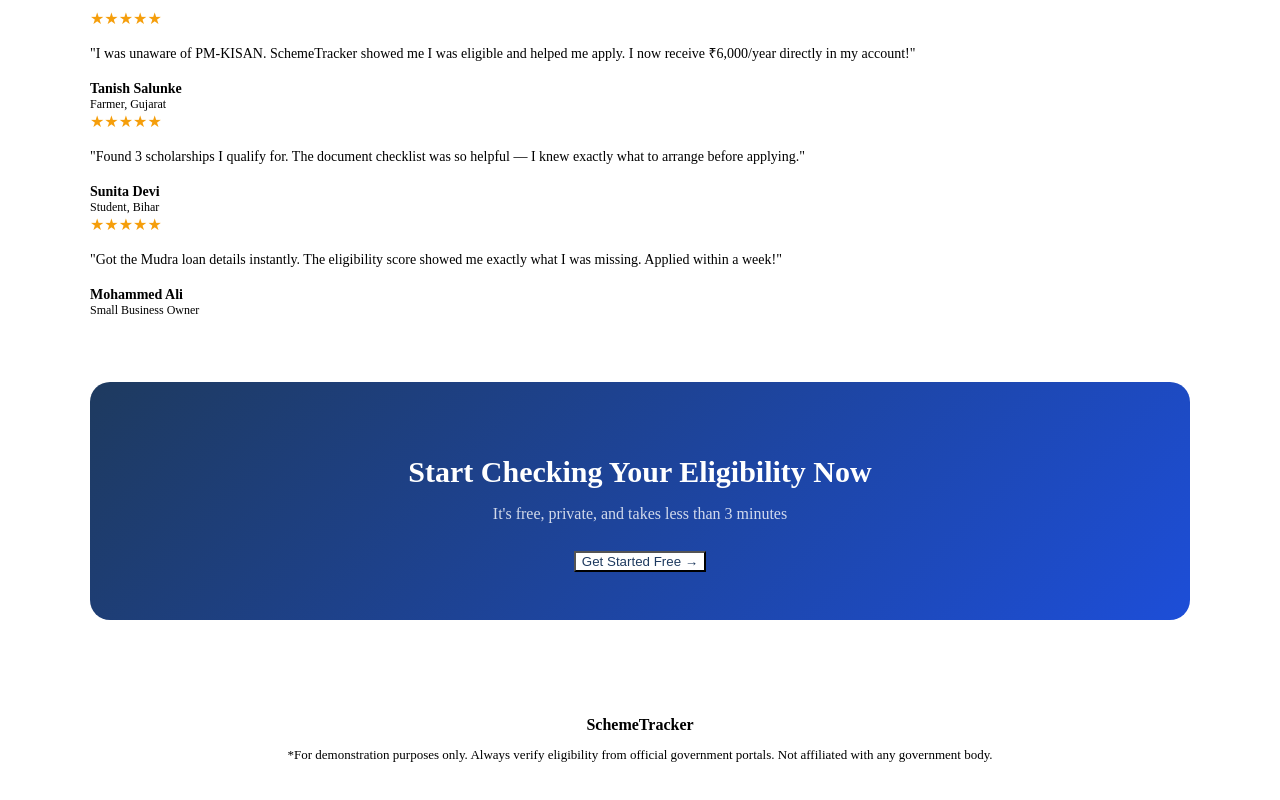
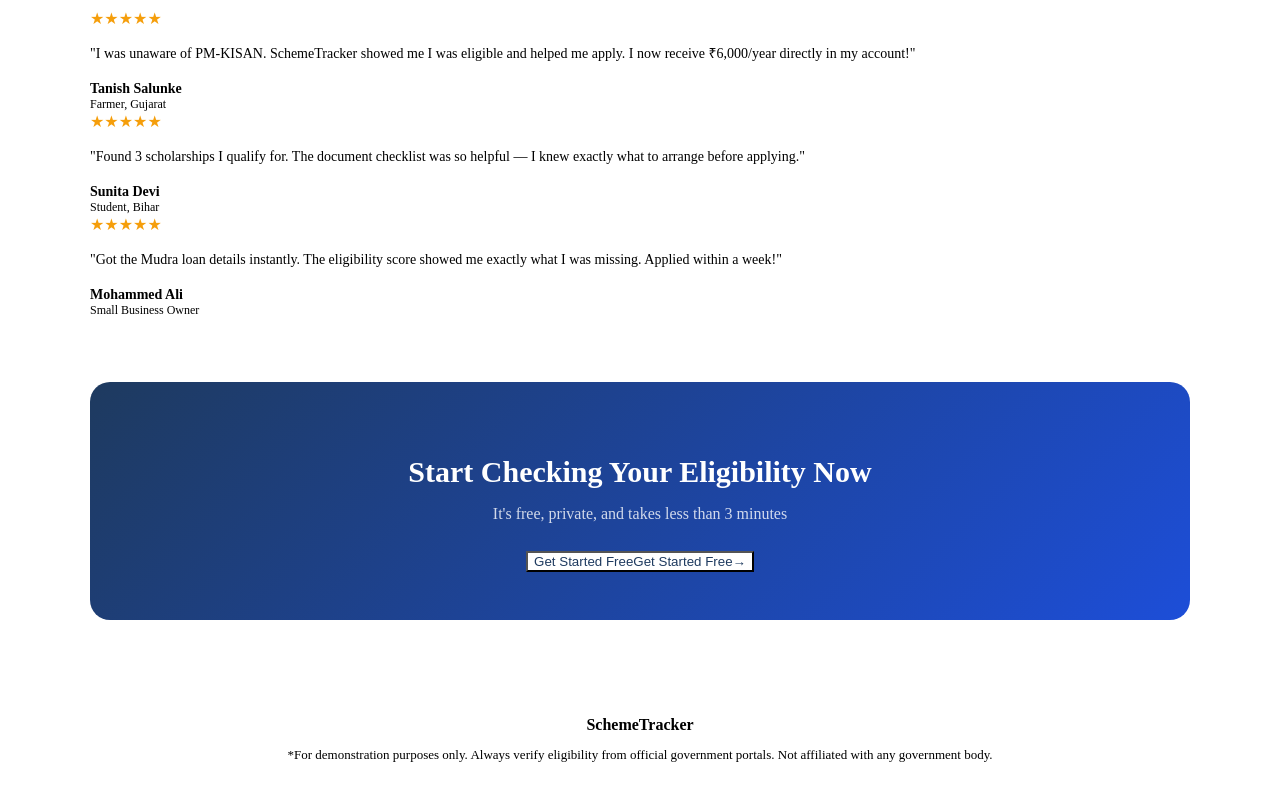
Before and after one commit to Angad-Chede/Scheme-Tracker, a React (Vite) app: page / in a window 1280 px wide. Shown: the part 1711-2511 px from the top of the page. Built offline with nearby package versions, Linux system fonts and the light colour scheme; the HTML template or start-up script is replaced by a standard one.

Commit message:
Updation in Home page

```diff
--- a/src/pages/Home.jsx
+++ b/src/pages/Home.jsx
@@ -87,7 +87,14 @@ export default function Home({ navigate, setFilter }) {
         <div className="cta-banner">
           <h2 className="cta-title">Start Checking Your Eligibility Now</h2>
           <p className="cta-subtitle">It's free, private, and takes less than 3 minutes</p>
-          <button className="btn btn-lg cta-btn" onClick={() => navigate('checker')}>Get Started Free →</button>
+          <button className="btn btn-lg cta-btn" onClick={() => navigate('checker')}>
+            <span className="cta-btn-label">Get Started Free</span>
+            <span className="cta-btn-hover">
+              <span>Get Started Free</span>
+              <span className="cta-btn-arrow">→</span>
+            </span>
+            <span className="cta-btn-dot"></span>
+          </button>
         </div>
 
         {/* Footer */}
```
